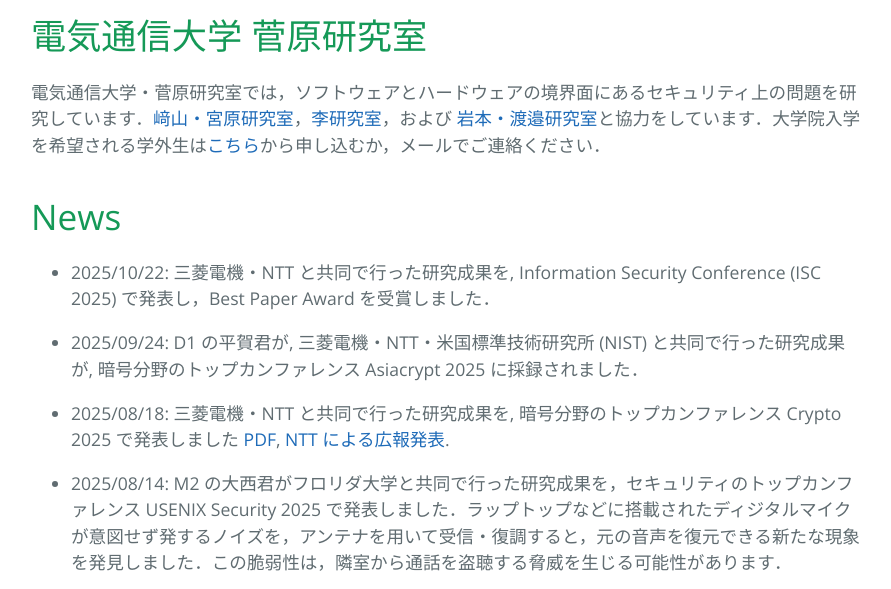
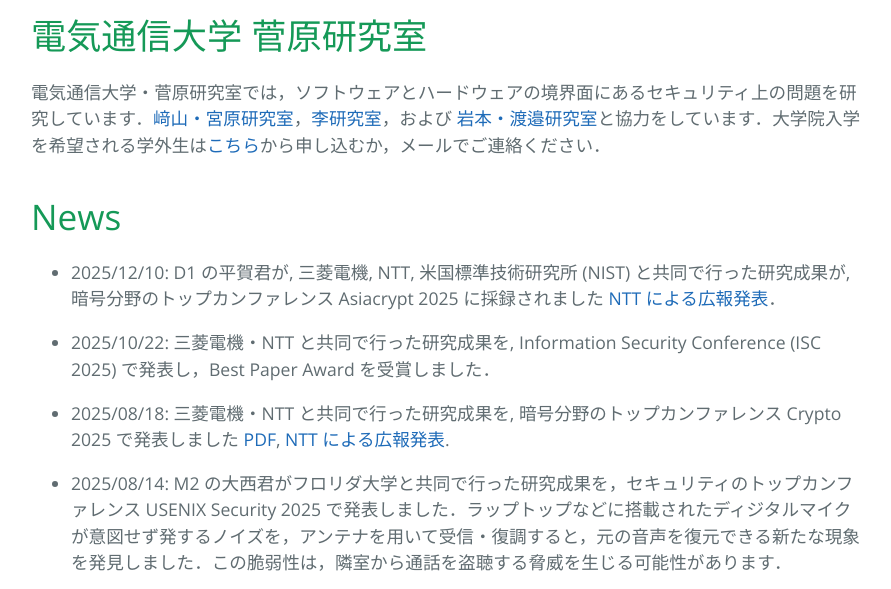
Before and after one commit to sugawara-bbbb/weblab, a Jekyll site: the page built from index.md, in a window 1280 px wide and 900 px high, scrolled down 406 px, cut to the strip 0-589 px from the top of the window. Shown: the whole strip, without its empty margins (193-1084 px from the left). Built offline with Jekyll 4.4.1, drawn with Linux system fonts in a browser that asks for light colours; our own code applies the rules of GitHub Pages for plain Markdown files.

Commit message:
Asiacrypt2025

```diff
--- a/index.md
+++ b/index.md
@@ -8,9 +8,9 @@ layout: default
 
 # News
 
+- 2025/12/10: D1 の平賀君が, 三菱電機, NTT, 米国標準技術研究所 (NIST) と共同で行った研究成果が, 暗号分野のトップカンファレンス Asiacrypt 2025 に採録されました [NTT による広報発表](https://group.ntt/jp/topics/2025/12/08/asiacrypt2025.html)．
+
 - 2025/10/22: 三菱電機・NTT と共同で行った研究成果を, Information Security Conference (ISC 2025) で発表し，Best Paper Award を受賞しました．
-
-- 2025/09/24: D1 の平賀君が, 三菱電機・NTT・米国標準技術研究所 (NIST) と共同で行った研究成果が, 暗号分野のトップカンファレンス Asiacrypt 2025 に採録されました．
 
 - 2025/08/18: 三菱電機・NTT と共同で行った研究成果を, 暗号分野のトップカンファレンス Crypto 2025 で発表しました [PDF](https://link.springer.com/chapter/10.1007/978-3-032-01901-1_13), [NTT による広報発表](https://group.ntt/jp/topics/2025/08/15/crypto_2025.html).
 
```
